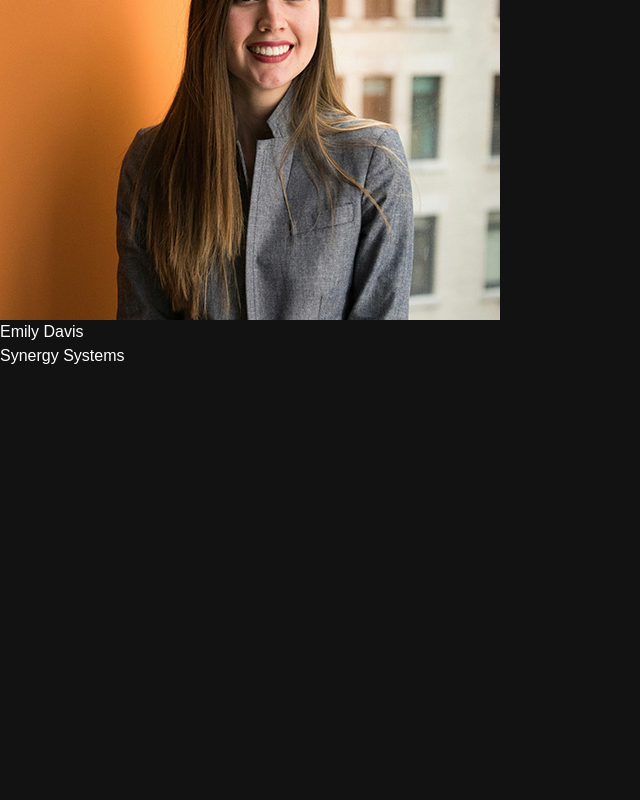
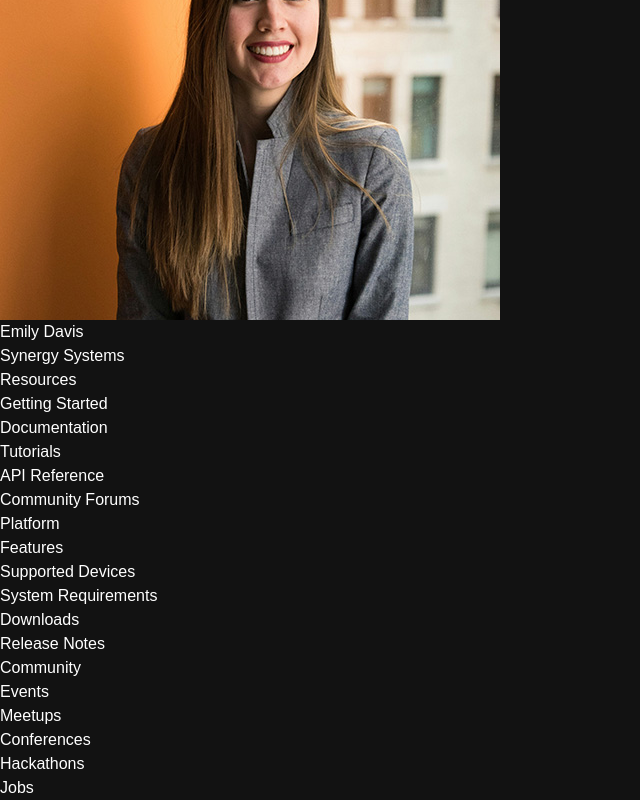
Before and after one commit to nzommmo/virtual-Reality-, a React (Vite) app: page / in a window 1280 px wide. Shown: the part 7071-7871 px from the top of the page, without its empty margins (0-640 px from the left). Before the commit the page ends 7439 px from the top, so only its background shows below. Built offline with nearby package versions, Linux system fonts and the light colour scheme.

Commit message:
Footer Section Done

```diff
--- a/src/App.jsx
+++ b/src/App.jsx
@@ -4,6 +4,7 @@ import HeroSection from './Components/HeroSection'
 import Workflow from './Components/Workflow'
 import Pricing from './Components/Pricing'
 import Testimonials from './Components/Testimonials'
+import Footer from './Components/Footer';
 
 const App = () => {
   return (
@@ -15,6 +16,8 @@ const App = () => {
     <Workflow />
     <Pricing />
     <Testimonials />
+    <Footer />
+
 
 
 
--- a/src/Components/Footer.jsx
+++ b/src/Components/Footer.jsx
@@ -1,7 +1,43 @@
-
+import {resourcesLinks, platformLinks, communityLinks} from "../constants";
 const Footer = () => {
   return (
-    <div>Footer</div>
+    <footer className="mt-20 border-t py-10 border-neutral-700">
+        <div className="grid grid-cols-2 lg:grid-cols-3 gap-4">
+            <div>
+                <h3 className="text-md font-semibold mb-4">Resources</h3>
+                <ul className="space-y-2">
+                    {resourcesLinks.map((link,index)=>(
+                        <li key={index}>
+                            <a className="text-neutral-300 hover:text-white"  href={link.href}>{link.text}</a>
+                        </li>
+                    ))}
+                </ul>
+            </div>
+            <div>
+                <h3 className="text-md font-semibold mb-4">Platform</h3>
+                <ul className="space-y-2">
+                    {platformLinks.map((link,index)=>(
+                        <li key={index}>
+                            <a className="text-neutral-300 hover:text-white"  href={link.href}>{link.text}</a>
+                        </li>
+                    ))}
+                </ul>
+            </div>
+            <div>
+                <h3 className="text-md font-semibold mb-4">Community</h3>
+                <ul className="space-y-2">
+                    {communityLinks.map((link,index)=>(
+                        <li key={index}>
+                            <a className="text-neutral-300 hover:text-white"  href={link.href}>{link.text}</a>
+                        </li>
+                    ))}
+                </ul>
+            </div>
+
+
+        </div>
+
+    </footer>
   )
 }
 
```
